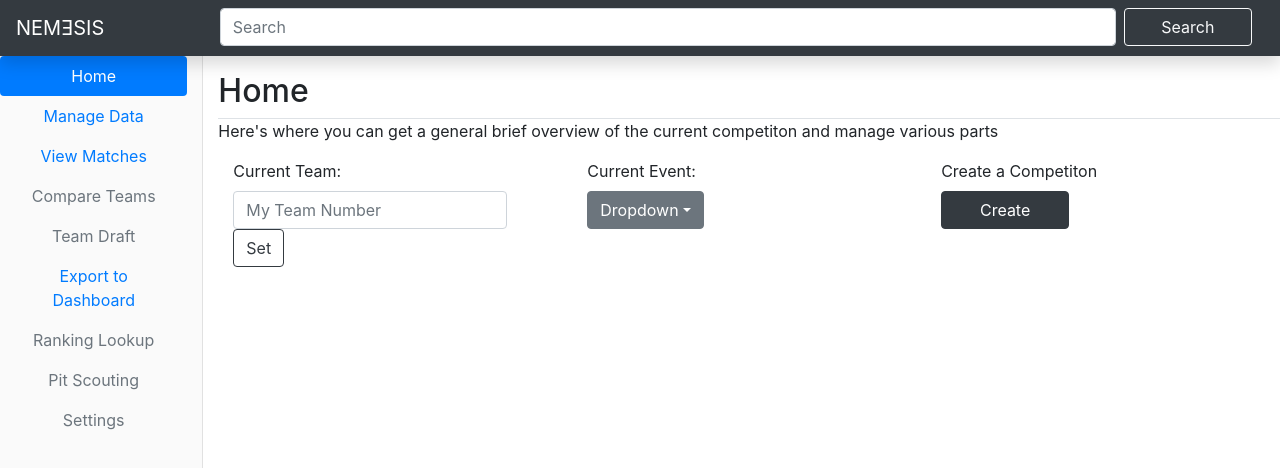
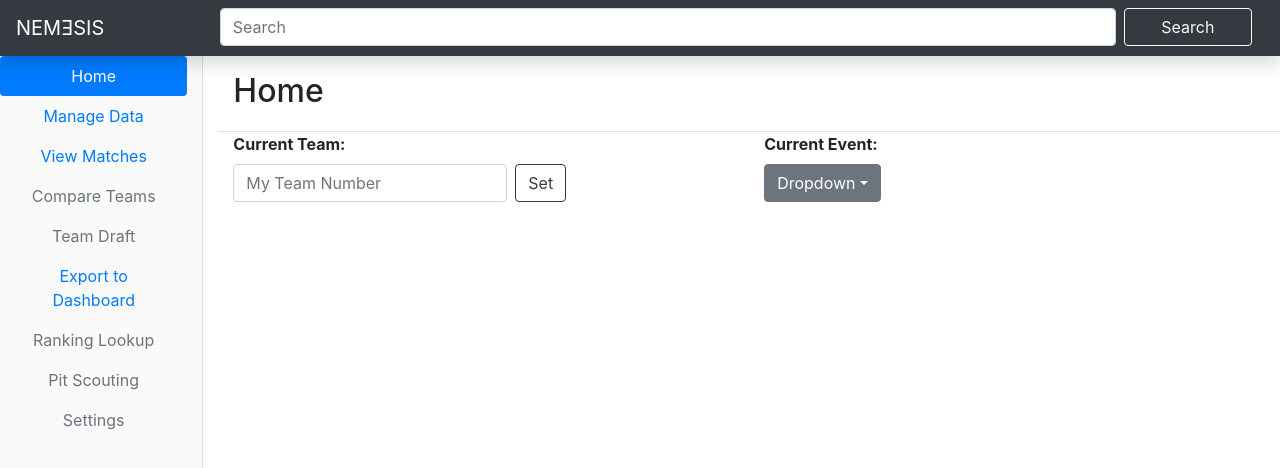
Before and after one commit to codejvn/MasterScout, a React (Create React App) app: page / in a window 1280 px wide. Both pictures are taken after a click on the tab "Home". Shown: the top 468 px of the page. Built offline with nearby package versions, Linux system fonts and the light colour scheme.

Commit message:
inital commit

```diff
--- a/src/Components/Layout/Home.js
+++ b/src/Components/Layout/Home.js
@@ -59,16 +59,12 @@ export class Home extends Component {
       <div className="d-flex justify-content-between flex-wrap flex-md-nowrap align-items-center pt-3 pb-2 mb-3 ">
         <Container>
           <Row className="border-bottom">
-            <h2>Home</h2>
+            <Col>
+              <h2 style={homeHeader}>Home</h2>
+            </Col>
           </Row>
           <Row>
-            <p>
-              Here's where you can get a general brief overview of the current
-              competiton and manage various parts
-            </p>
-          </Row>
-          <Row>
-            <Col>
+            <Col style={teamColumn}>
               <Label>Current Team: {tba.currentTeam}</Label>
               <Form inline onSubmit={this.teamSubmitHandle}>
                 <FormControl
@@ -84,7 +80,7 @@ export class Home extends Component {
                 </Button>
               </Form>
             </Col>
-            <Col>
+            <Col style={eventColumn}>
               <Label>Current Event: {tba.event.name}</Label>
               <Dropdown
                 isOpen={this.state.dropDownOpen}
@@ -100,24 +96,26 @@ export class Home extends Component {
                 </DropdownMenu>
               </Dropdown>
             </Col>
-            <Col>
-              <Label>Create a Competiton</Label> <br></br>
-              <Button
-                variant="dark"
-                style={createCompButton}
-                onClick={this.createCompetition}
-              >
-                Create
-              </Button>
-            </Col>
           </Row>
         </Container>
       </div>
     );
   }
 }
-const createCompButton = {
-  width: "10vw",
+
+const teamColumn = {
+  width: "70%",
+  fontWeight: "bold",
+};
+const eventColumn = {
+  width: "30%",
+  fontWeight: "bold",
+};
+const homeDescription = {
+  marginTop: "2%",
+};
+const homeHeader = {
+  marginBottom: "2%",
 };
 const mapStateToProps = (state) => {
   return {
--- a/src/Components/Layout/ManageDataTabs/Analyzed.js
+++ b/src/Components/Layout/ManageDataTabs/Analyzed.js
@@ -17,31 +17,30 @@ export class AnalyzedRaw extends Component {
             <Table style={center} responsive striped>
               <thead>
                 <tr>
-                  <td>#</td>
-                  <td>Most Common Starting Position</td>
-                  <td>% Crossed Init Line</td>
-                  <td>Average Bottom Scored Auto</td>
-                  <td>Average Outer Scored Auto</td>
-                  <td>Average Inner Scored Auto</td>
-                  <td>Avg Attempted Init Line Auto</td>
-                  <td>Avg Attempted Near Trench Auto</td>
-                  <td>Avg Bottom Teleop</td>
-                  <td>Avg Outer Teleop</td>
-                  <td>Avg Inner Teleop</td>
-                  <td>Avg Missed Teleop</td>
-                  <td>Avg Cycles Teleop</td>
-                  <td>% CP Rotation</td>
-                  <td>% CP Position</td>
-                  <td>T-Zone Attempted</td>
-                  <td>Init Line Attempted</td>
-                  <td>Near Trench Attempted</td>
-                  <td>Far Trench Attempted</td>
-                  <td>Average Defense Rating</td>
-                  <td>% Climbed</td>
-                  <td>% Leveled</td>
-                  <td>Most Common Climb Location</td>
+                  <td>Common Pos</td>
+                  <td>Init</td>
+                  <td>Bottom Auto</td>
+                  <td>Outer Auto</td>
+                  <td>Inner Auto</td>
+                  <td>Attempt Init A</td>
+                  <td>Attempt Near Trench A</td>
+                  <td>Bottom Teleop</td>
+                  <td>Outer Teleop</td>
+                  <td>Inner Teleop</td>
+                  <td>Missed Teleop</td>
+                  <td>Cycles Teleop</td>
+                  <td>% CPR</td>
+                  <td>% CPP</td>
+                  <td>T-Zone Attempt</td>
+                  <td>Init Attempt</td>
+                  <td>N Trench Attempt</td>
+                  <td>Far Trench Attempt</td>
+                  <td>Defense</td>
+                  <td>% Climb</td>
+                  <td>% Level</td>
+                  <td>Common Climb Location</td>
                   <td>% Parked</td>
-                  <td>Average Time Left</td>
+                  <td>Climb Time Left</td>
                 </tr>
               </thead>
               <tbody>
```
Also changed, not shown: src/App.css (line endings or trailing spaces), 1 other file (tests, documents, lock files or other folders).
